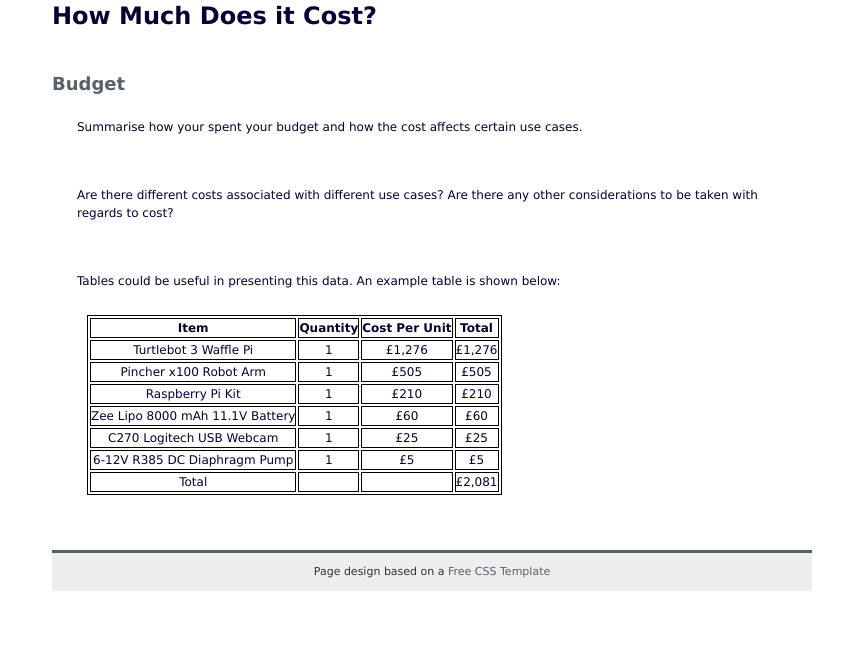
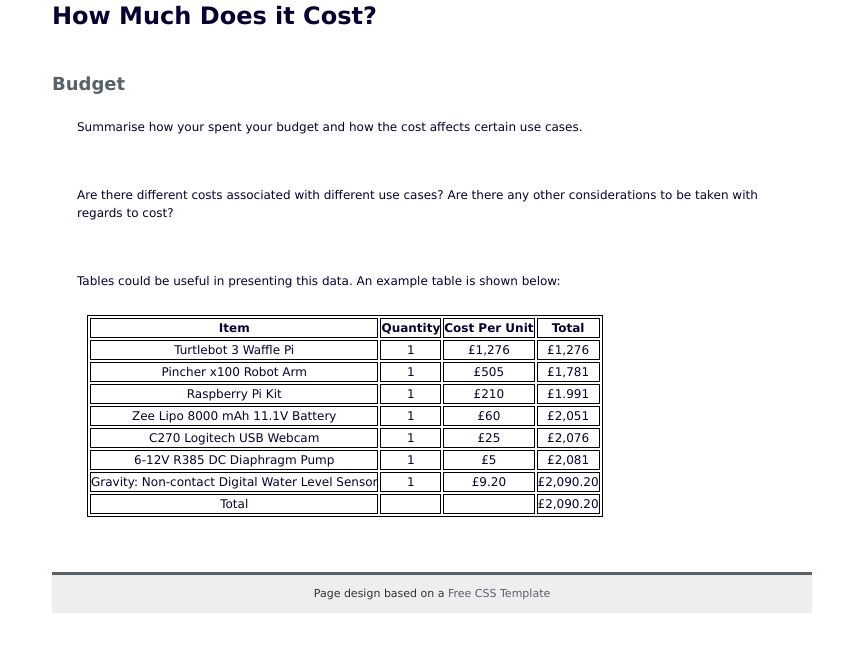
Before and after one commit to SDP-09/SDP-09.github.io, a plain HTML site: page budget.html in a window 1280 px wide. Shown: the part 123-774 px from the top of the page, without its empty margins (208-1071 px from the left). Drawn offline with Linux system fonts and the light colour scheme.

Commit message:
Added liquid level sensor to budget list

```diff
--- a/budget.html
+++ b/budget.html
@@ -48,37 +48,43 @@
 			<td align="center">Pincher x100 Robot Arm</td>
 			<td align="center">1</td>
 			<td align="center">£505</td>
-			<td align="center">£505</td>
+			<td align="center">£1,781</td>
 			</tr>
 			<tr>
 			<td align="center">Raspberry Pi Kit</td>
 			<td align="center">1</td>
 			<td align="center">£210</td>
-			<td align="center">£210</td>
+			<td align="center">£1.991</td>
 			</tr>
 			<tr>
 			<td align="center">Zee Lipo 8000 mAh 11.1V Battery</td>
 			<td align="center">1</td>
 			<td align="center">£60</td>
-			<td align="center">£60</td>
+			<td align="center">£2,051</td>
 			</tr>
 			<tr>
 			<td align="center">C270 Logitech USB Webcam</td>
 			<td align="center">1</td>
 			<td align="center">£25</td>
-			<td align="center">£25</td>
+			<td align="center">£2,076</td>
 			</tr>
 			<tr>
 			<td align="center">6-12V R385 DC Diaphragm Pump</td>
 			<td align="center">1</td>
 			<td align="center">£5</td>
-			<td align="center">£5</td>
+			<td align="center">£2,081</td>
+			</tr>
+						<tr>
+			<td align="center">Gravity: Non-contact Digital Water Level Sensor</td>
+			<td align="center">1</td>
+			<td align="center">£9.20</td>
+			<td align="center">£2,090.20</td>
 			</tr>
 			<tr>
 			<td align="center">Total</td>
 			<td align="center"></td>
 			<td align="center"></td>
-			<td align="center">£2,081</td>
+			<td align="center">£2,090.20</td>
 			</tr>
 			</tbody>
 			</table> </div>
```
